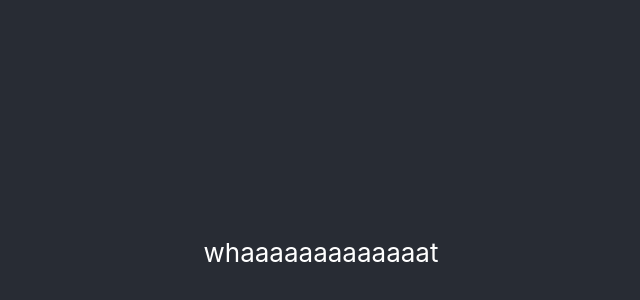
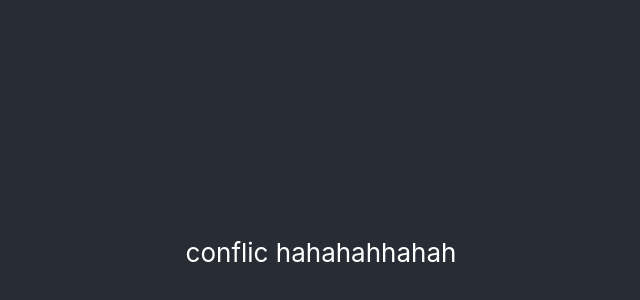
Before and after one commit to emad-test/demo, a React (Create React App) app: page / in a window 1280 px wide. Shown: the part 148-448 px from the top of the page, without its empty margins (319-959 px from the left). Built offline with nearby package versions, Linux system fonts and the light colour scheme.

Commit message:
conflic hahahah

```diff
--- a/src/App.tsx
+++ b/src/App.tsx
@@ -6,7 +6,7 @@ function App() {
   return (
     <div className="App">
       <header className="App-header">
-        whaaaaaaaaaaaaat
+        conflic hahahahhahah
       </header>
     </div>
   );
```
